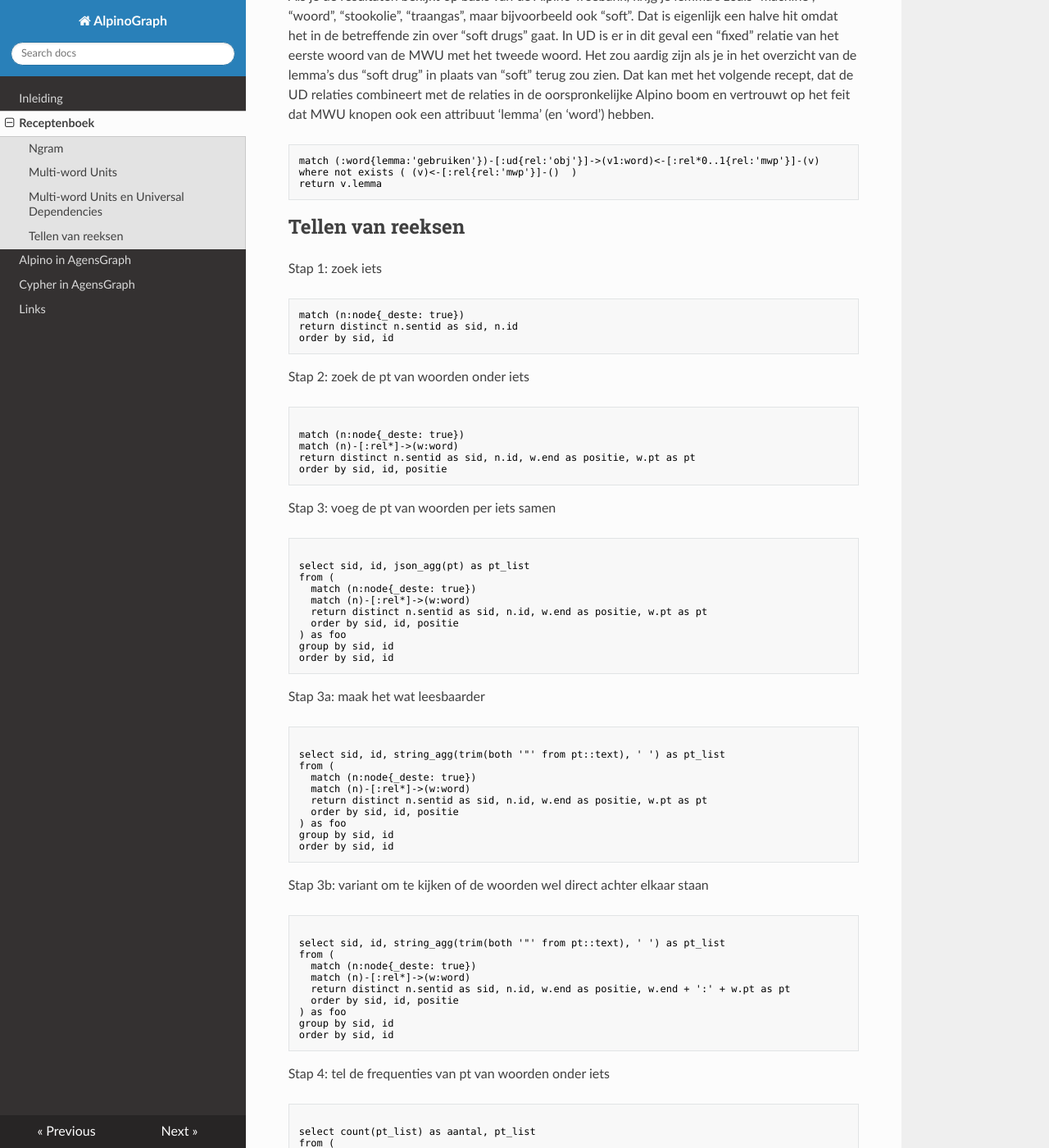
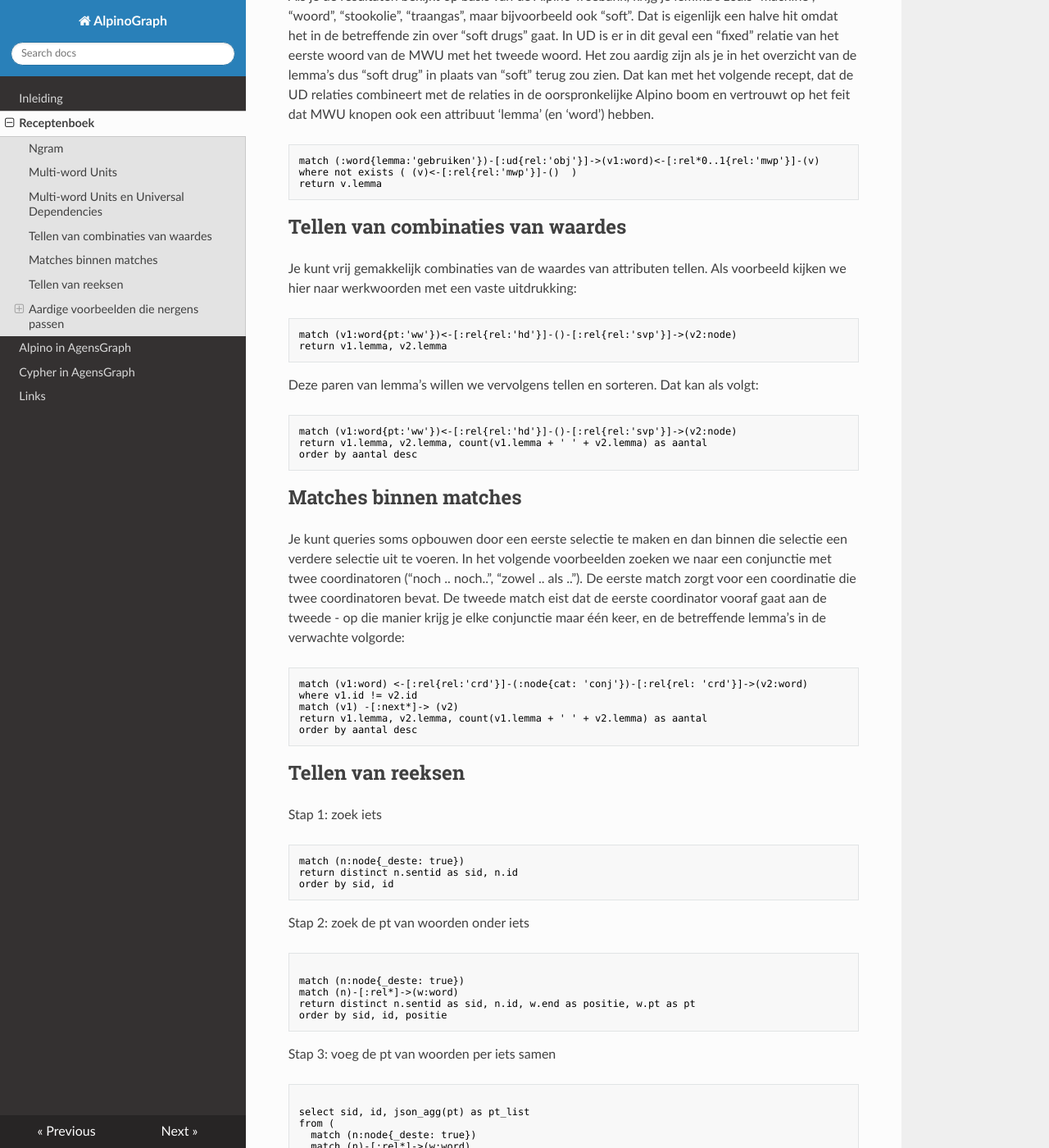
Before and after one commit to rug-compling/alpinograph-docs, an MkDocs documentation site: the page built from docs/recepten.md, in a window 1280 px wide and 1400 px high, scrolled down 2234 px. Shown: the whole window at 82% size. Built offline with MkDocs 1.6.1, drawn with Linux system fonts in a browser that asks for light colours; nearby versions of some CDN libraries; some of the changed text lies outside the part shown.

Commit message:
Update recepten.md

````diff
--- a/docs/recepten.md
+++ b/docs/recepten.md
@@ -104,6 +104,37 @@ where not exists ( (v)<-[:rel{rel:'mwp'}]-()  )
 return v.lemma
 ```
 
+## Tellen van combinaties van waardes
+
+Je kunt vrij gemakkelijk combinaties van de waardes van attributen tellen. Als voorbeeld kijken we hier naar werkwoorden met een vaste uitdrukking:
+
+```text
+match (v1:word{pt:'ww'})<-[:rel{rel:'hd'}]-()-[:rel{rel:'svp'}]->(v2:node)
+return v1.lemma, v2.lemma
+```
+
+Deze paren van lemma's willen we vervolgens tellen en sorteren. Dat kan als volgt:
+
+```text
+match (v1:word{pt:'ww'})<-[:rel{rel:'hd'}]-()-[:rel{rel:'svp'}]->(v2:node)
+return v1.lemma, v2.lemma, count(v1.lemma + ' ' + v2.lemma) as aantal
+order by aantal desc
+```
+
+
+
+## Matches binnen matches
+
+Je kunt queries soms opbouwen door een eerste selectie te maken en dan binnen die selectie een verdere selectie uit te voeren. In het volgende voorbeelden zoeken we naar een conjunctie met twee coordinatoren ("noch .. noch..", "zowel .. als .."). De eerste match zorgt voor een coordinatie die twee coordinatoren bevat. De tweede match eist dat de eerste coordinator vooraf gaat aan de tweede - op die manier krijg je elke conjunctie maar één keer, en de betreffende lemma's in de verwachte volgorde:
+
+```text
+match (v1:word) <-[:rel{rel:'crd'}]-(:node{cat: 'conj'})-[:rel{rel: 'crd'}]->(v2:word)
+where v1.id != v2.id
+match (v1) -[:next*]-> (v2)
+return v1.lemma, v2.lemma, count(v1.lemma + ' ' + v2.lemma) as aantal
+order by aantal desc
+```
+
 
 ## Tellen van reeksen
 
@@ -183,3 +214,43 @@ from (</span>
 group by pt_list
 order by aantal desc, pt_list</span>
 </code></pre>
+
+## Aardige voorbeelden die nergens passen
+
+### Wie is de baas?
+
+De volgende query verzameld onderwerpen van het werkwoord "beslissen" waarbij dat onderwerp ofwel een mulit-word unit is, ofwel een zelfstandig naamwoord.
+
+```text
+match (:word{lemma:'beslissen'})-[:pair{rel:'su'}]->(v)
+where v.cat='mwu' or v.pt='n'
+return v
+```
+
+Als je in dergelijke queries meerdere mogelijke lemma's wilt noemen kan dat met een "WHERE" clause:
+
+```text
+match (h:word)-[:pair{rel:'su'}]->(v)
+where h.lemma in ['beslissen','besluiten'] and (v.cat='mwu' or v.pt='n')
+return v
+```
+
+TODO: moet dat altijd idd zo?
+
+
+### Man/vrouw verdeling
+
+De volgende twee queries kun je gebruiken om eventueel verschillen te vinden tussen zelfstandige naamworden die met possesief "haar" of "zijn" worden gebruikt.
+
+```text
+match (w1:word)-[:ud{rel:'nmod:poss'}]->(w2:word{lemma:'haar'})
+return w1
+```
+
+
+```text
+match (w1:word)-[:ud{rel:'nmod:poss'}]->(w2:word{lemma:'zijn'})
+return w1
+```
+
+Voor "haar" levert dat als top-10 op: man, vriend, kind, moeder, dochter, zoon, vader, leven, rol, echt_genoot. Voor "zijn" krijgen we de volgende lijst (DutchWebCorpus): vrouw, pleog, naam, auto, vader, collega, vriendin, leven, zoon, club.
````
